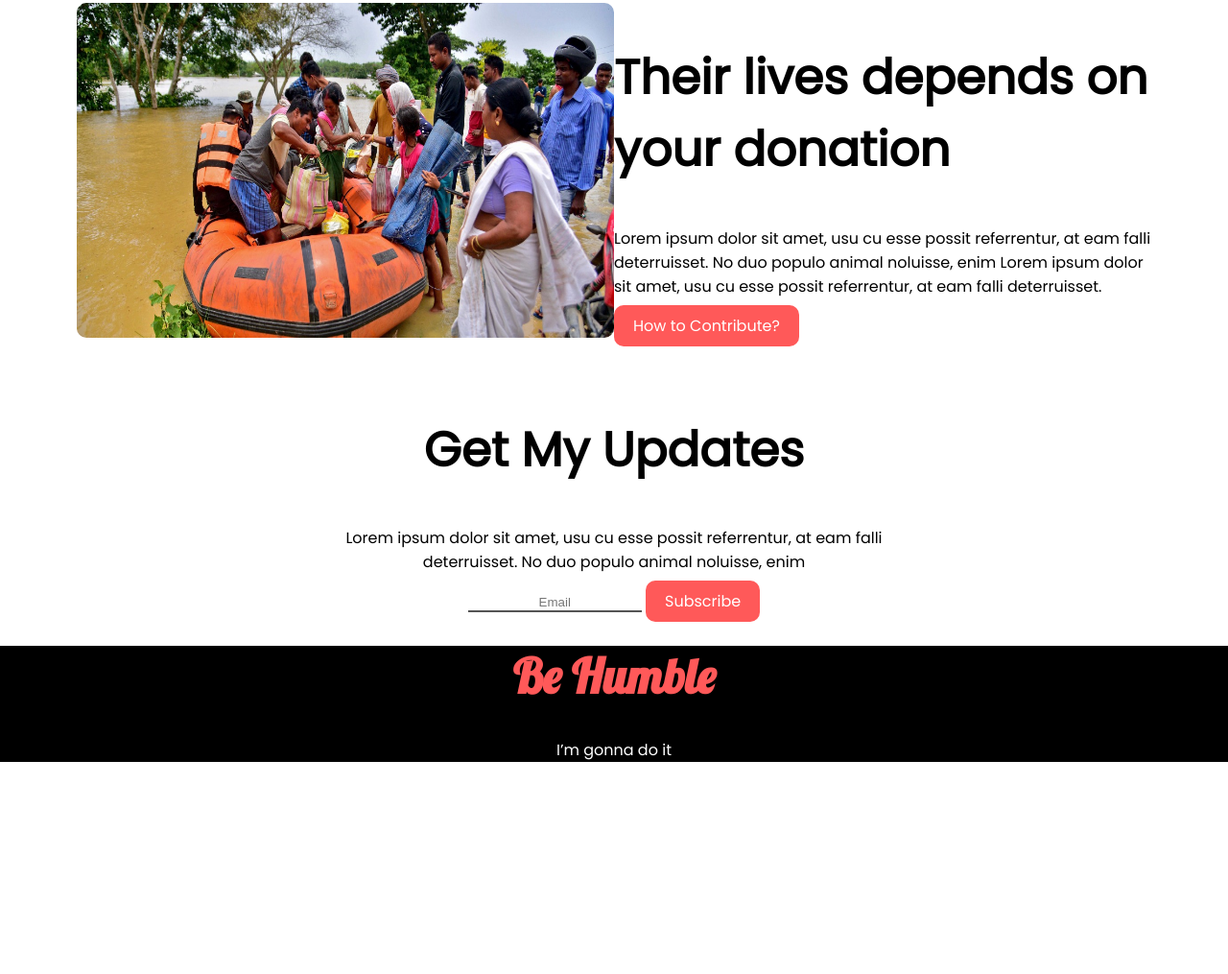
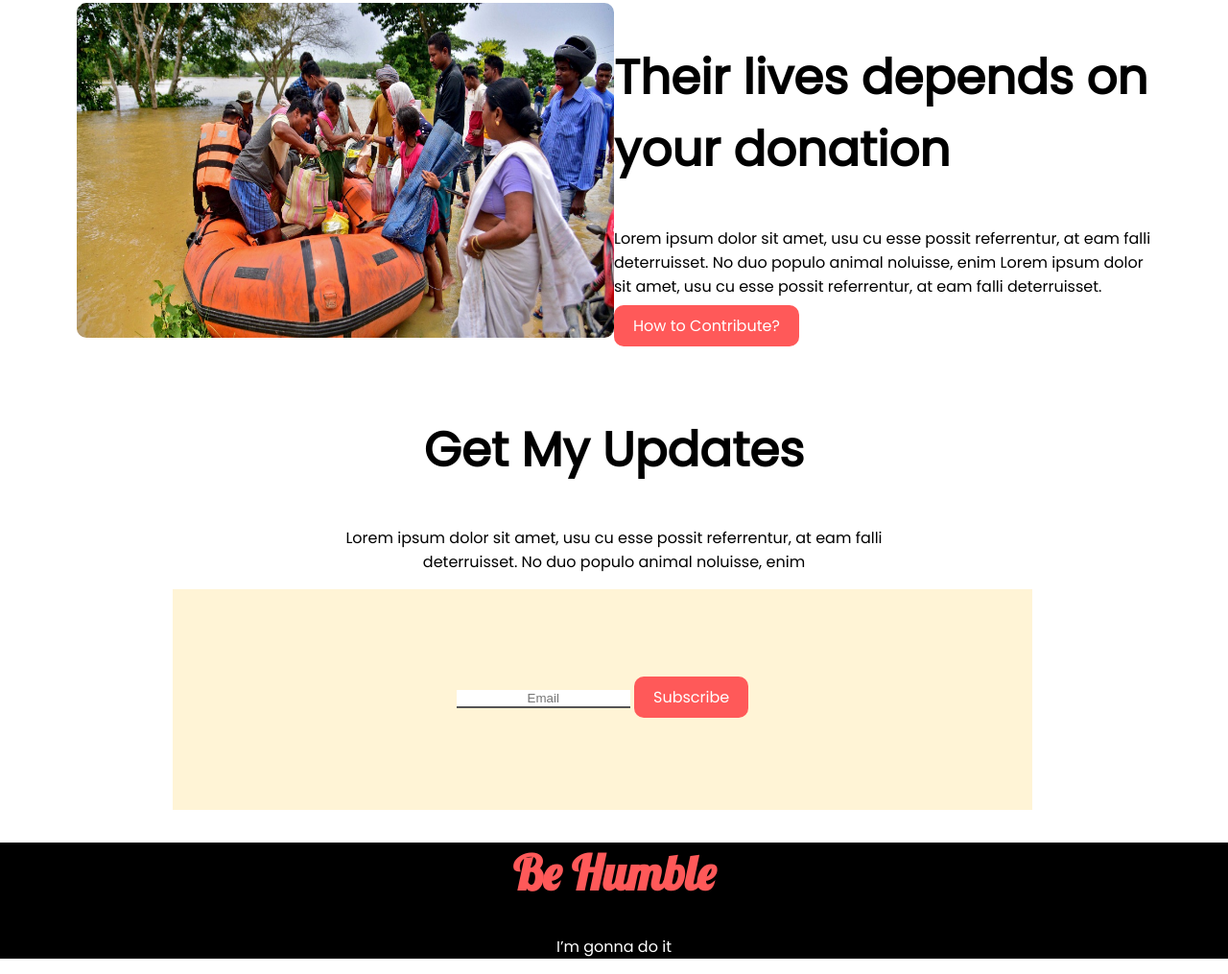
Before and after one commit to mehedii1515/donate-today, a plain HTML site: page index.html in a window 1280 px wide. Shown: the part 2430-3445 px from the top of the page at 96% size. Before the commit the page ends 3240 px from the top, so only its background shows below. Drawn offline with Linux system fonts and the light colour scheme.

Commit message:
final update

```diff
--- a/index.html
+++ b/index.html
@@ -124,8 +124,8 @@
             <p>Lorem ipsum dolor sit amet, usu cu esse possit referrentur, at eam falli <br>
                 deterruisset. No duo populo animal noluisse, enim</p>
         </div>
-        <div>
-            <form>
+        <div class="email" >
+            <form >
                 <input type="email" placeholder="Email">
                 <a class="button-link" href="">Subscribe</a>
             </form>
--- a/style.css
+++ b/style.css
@@ -173,3 +173,11 @@ footer {
 .updates {
     text-align: center;
 }
+.email{
+    background-color: #FFF4D6;
+    display:flexbox;
+    width: 70%;
+    height: 130px;
+    margin-left:180px ;
+    padding-top: 100px;
+}
```
